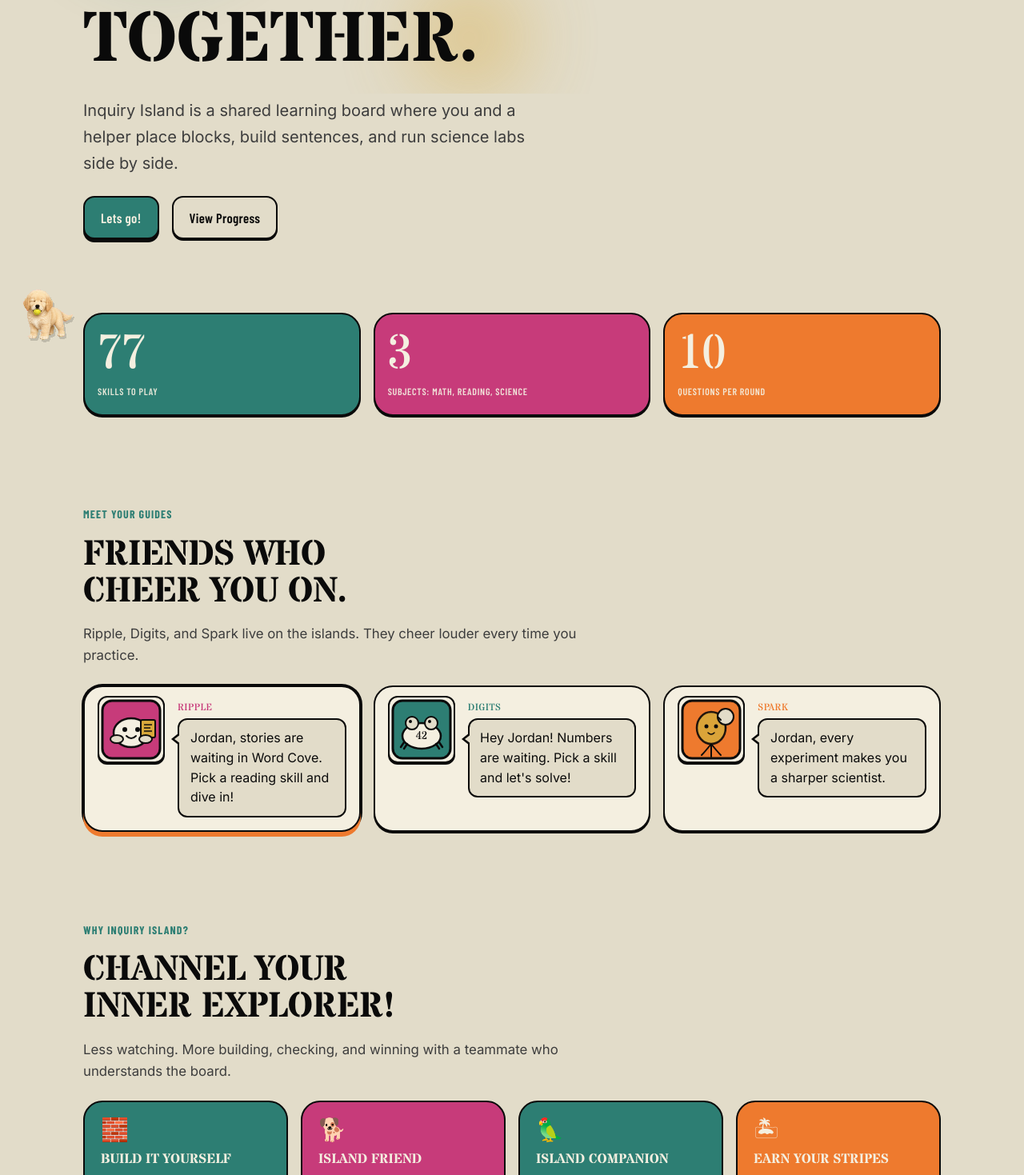
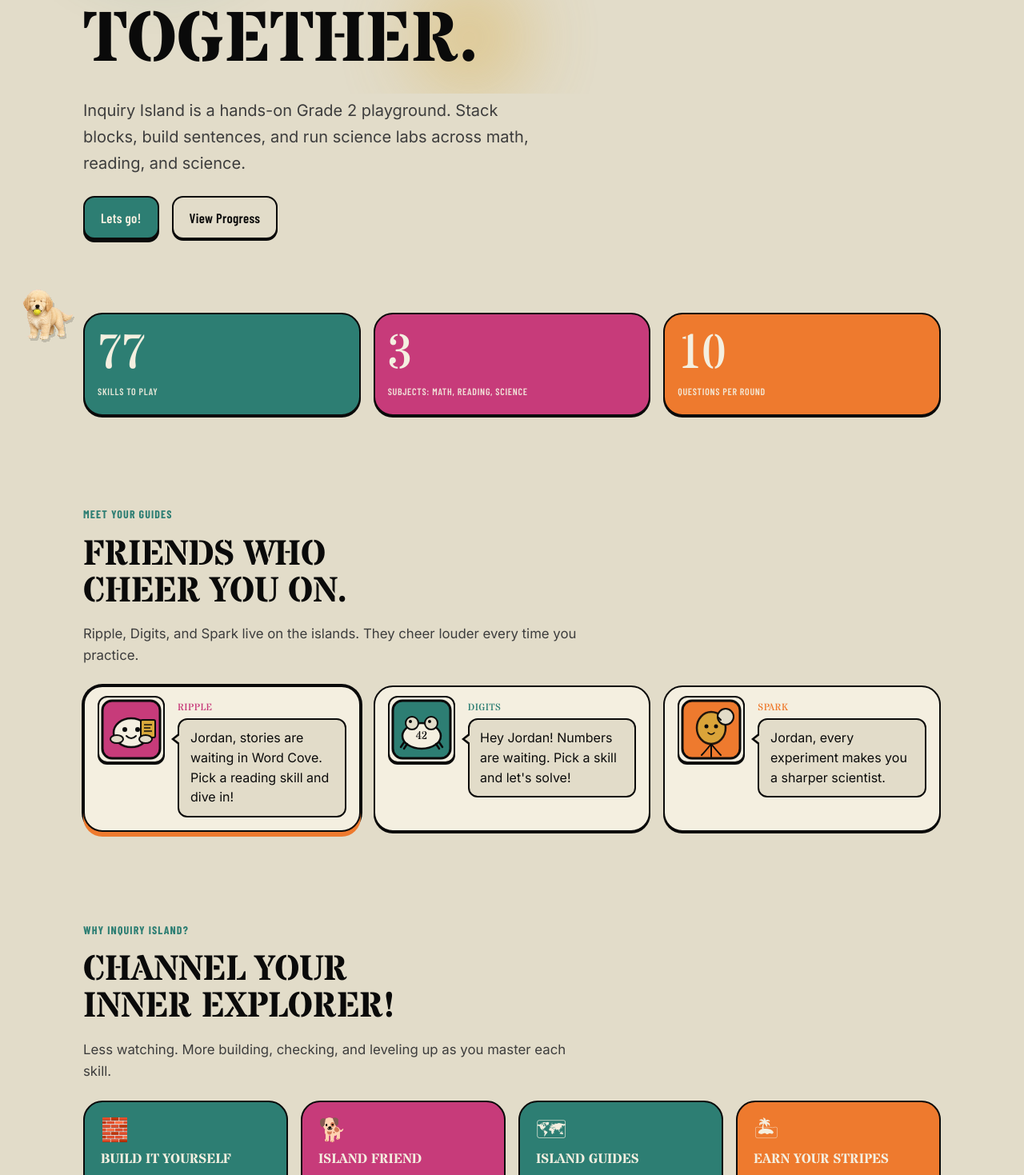
Before and after one commit to asub927/fun-lab-kids, a React (Vite) app: page / in a window 1280 px wide. Shown: the part 360-1829 px from the top of the page at 80% size. Built offline with nearby package versions, Linux system fonts and the light colour scheme; a web font is replaced by a local one.

Commit message:
Align marketing copy with current features
Remove references to the removed Island Companion feature and
outdated teammate/helper framing. Replace with accurate descriptions
of island guides, corner pets, and hands-on Grade 2 labs.

Co-authored-by: Anantha Subramanya <asub927@gmail.com>

```diff
--- a/index.html
+++ b/index.html
@@ -6,7 +6,7 @@
     <meta name="description" content="Inquiry Island: Grade 2 math, reading, and science labs with Island Points, badges, and friends who cheer you on." />
     <meta name="theme-color" content="#E2DCC9" />
     <meta name="color-scheme" content="light" />
-    <title>Inquiry Island · Pet Build</title>
+    <title>Inquiry Island · Grade 2 Learning</title>
     <link rel="preconnect" href="https://fonts.googleapis.com" />
     <link rel="preconnect" href="https://fonts.gstatic.com" crossorigin />
     <link
--- a/src/pages/DemoHubPage.tsx
+++ b/src/pages/DemoHubPage.tsx
@@ -23,8 +23,7 @@ export function DemoHubPage() {
     <div className="page demo-hub">
       <h1 className="hero-title">Jordan&apos;s Grade 2 Demo</h1>
       <p className="lead">
-        Pick a lab to explore with your island companion. No login needed. Your progress stays on this
-        device.
+        Pick a lab to explore. No login needed. Your progress stays on this device.
       </p>
 
       <div className="lab-cards" role="list">
--- a/src/pages/Grade2HubPage.tsx
+++ b/src/pages/Grade2HubPage.tsx
@@ -26,7 +26,7 @@ export function Grade2HubPage() {
       <p className="eyebrow">Grade 2</p>
       <h1 className="hero-title">{summary.displayName}&apos;s Learning Hub</h1>
       <p className="lead">
-        Pick a subject and explore with your island companion. Your progress saves on this device.
+        Pick a subject and explore with Ripple, Digits, and Spark. Your progress saves on this device.
       </p>
 
       <div className="hub-stats-strip" role="status">
--- a/src/pages/HomePage.tsx
+++ b/src/pages/HomePage.tsx
@@ -21,9 +21,9 @@ const FEATURES = [
     accent: "pink",
   },
   {
-    icon: "🦜",
-    title: "Island companion",
-    text: "Ripple, Digits, and Spark travel with you. They give hints, cheer you on, and suggest what to try next.",
+    icon: "🗺",
+    title: "Island guides",
+    text: "Ripple, Digits, and Spark welcome you on each island. They cheer you on and celebrate every win.",
     accent: "green",
   },
   {
@@ -75,8 +75,8 @@ export function HomePage() {
           <span className="home-headline-line">better together.</span>
         </h1>
         <p className="home-subhead">
-          Inquiry Island is a shared learning board where you and a helper place blocks, build
-          sentences, and run science labs side by side.
+          Inquiry Island is a hands-on Grade 2 playground. Stack blocks, build sentences, and run
+          science labs across math, reading, and science.
         </p>
         <div className="home-hero-actions">
           <Link to="/grade-2" className="btn primary large home-cta-primary">
@@ -133,8 +133,7 @@ export function HomePage() {
             Channel your inner explorer!
           </h2>
           <p className="home-section-lead">
-            Less watching. More building, checking, and winning with a teammate who understands the
-            board.
+            Less watching. More building, checking, and leveling up as you master each skill.
           </p>
           <RevealGroup className="home-feature-grid">
             {FEATURES.map((feature) => (
```
